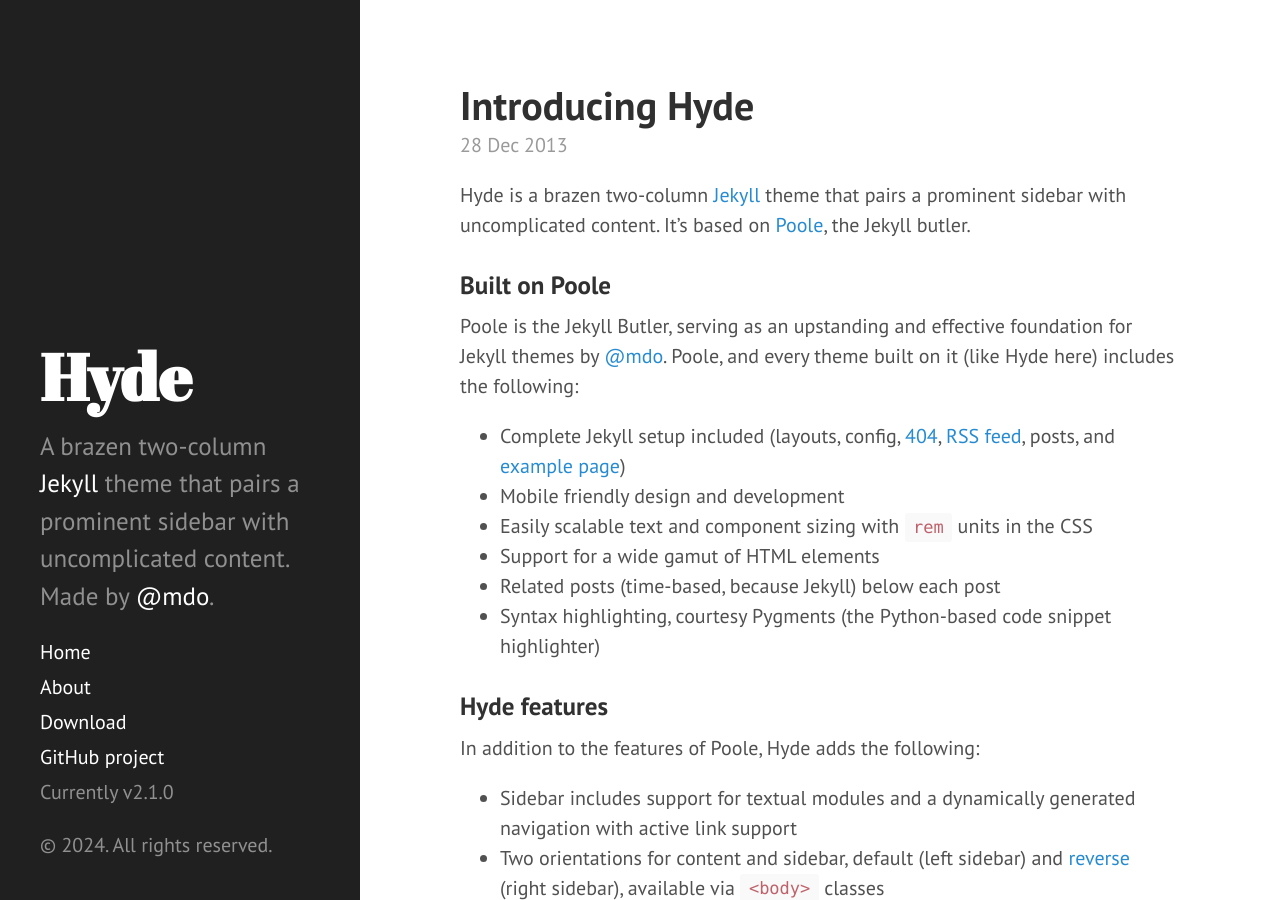
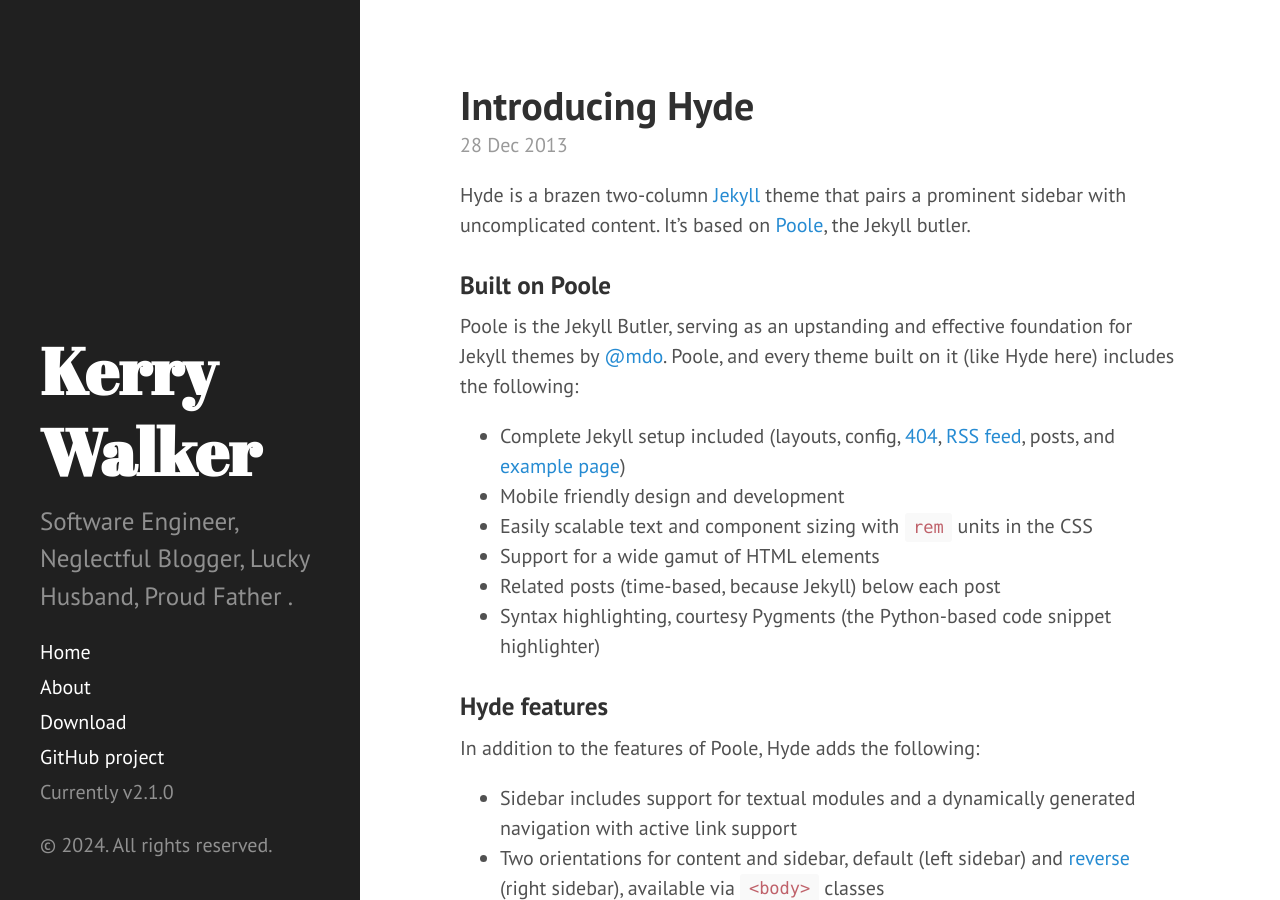
Before and after one commit to KerryWalker/KerryWalker.github.io, a Jekyll site: the page built from index.html, in a window 1280 px wide and 900 px high. Built offline with Jekyll 4.4.1, drawn with Linux system fonts in a browser that asks for light colours; Markdown is read by kramdown in place of the engine named in the settings; the list of posts is cut into pages by our own code.

Commit message:
Update config

```diff
--- a/_config.yml
+++ b/_config.yml
@@ -7,15 +7,15 @@ permalink:        pretty
 relative_permalinks: true
 
 # Setup
-title:            Hyde
+title:            Kerry Walker
 tagline:          'A Jekyll theme'
-description:      'A brazen two-column <a href="http://jekyllrb.com" target="_blank">Jekyll</a> theme that pairs a prominent sidebar with uncomplicated content. Made by <a href="https://twitter.com/mdo" target="_blank">@mdo</a>.'
-url:              http://hyde.getpoole.com
+description:      'Software Engineer, Neglectful Blogger, Lucky Husband, Proud Father .'
+url:              http://www.kerrywalker.uk
 baseurl:          /
 
 author:
-  name:           'Mark Otto'
-  url:            https://twitter.com/mdo
+  name:           'Kerry Walker'
+  url:
 
 paginate:         5
 
@@ -23,4 +23,4 @@ paginate:         5
 version:          2.1.0
 
 github:
-  repo:           https://github.com/poole/hyde
+  repo:           https://github.com/KerryWalker/KerryWalker.github.io
```
